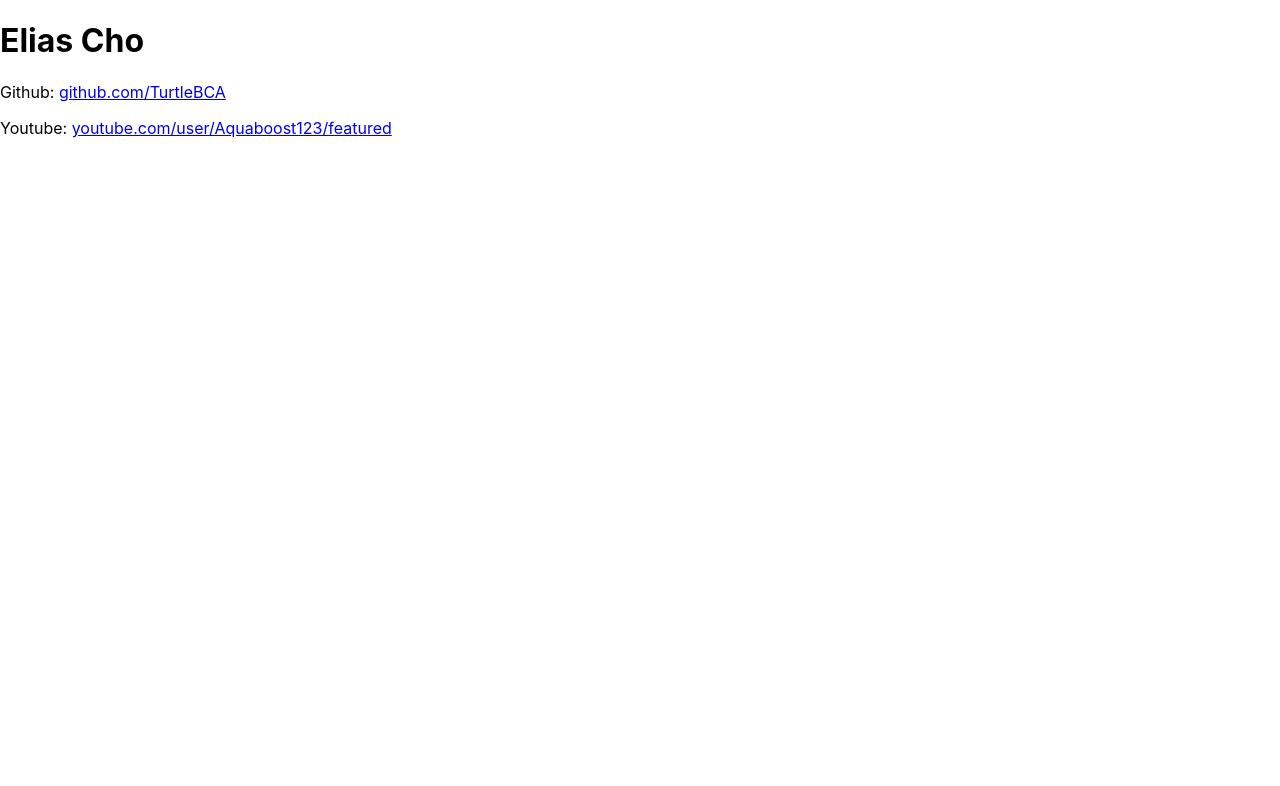
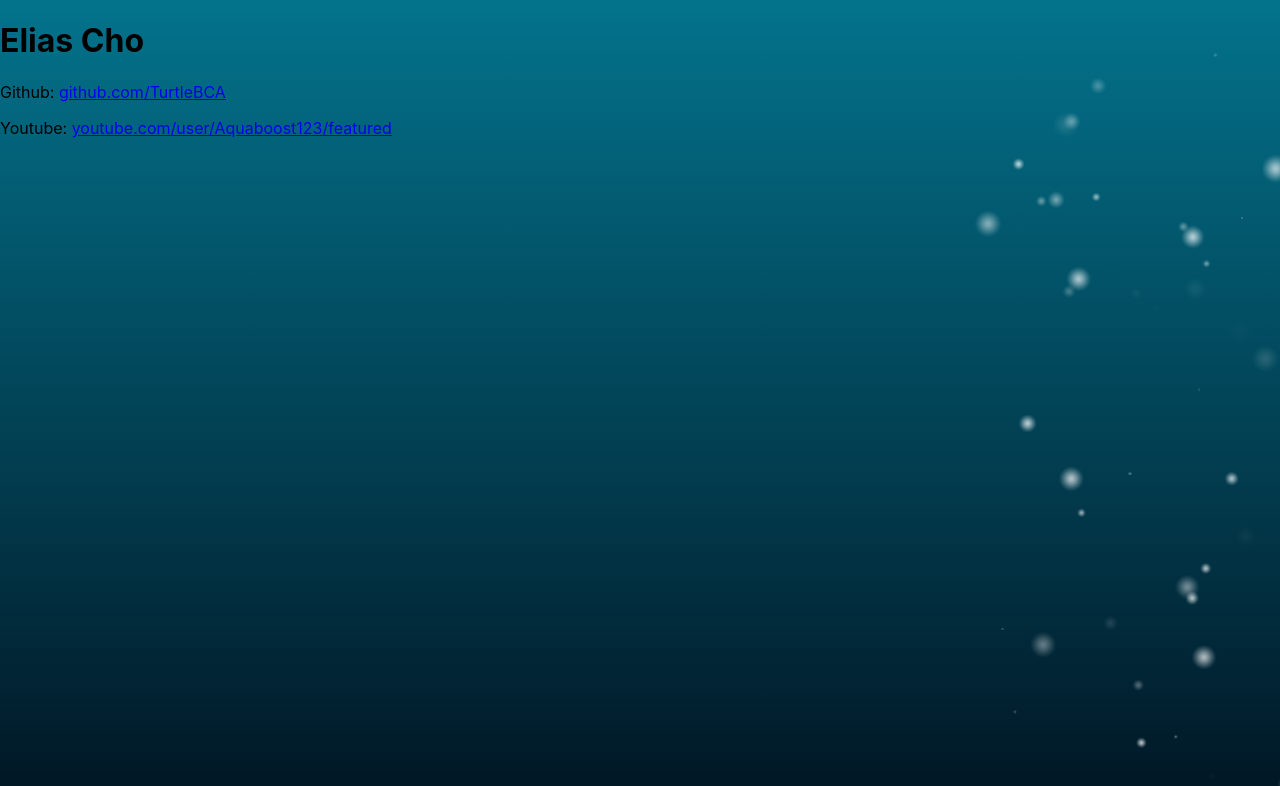
Before and after one commit to TurtlejamEC/Personal-Website, a React (Create React App) app: page / in a window 1280 px wide. Shown: the top 786 px of the page. Built offline with nearby package versions, Linux system fonts and the light colour scheme.

Commit message:
Particle Background component

```diff
--- a/src/components/Header/Header.tsx
+++ b/src/components/Header/Header.tsx
@@ -4,7 +4,7 @@ import BasicInfo from '../BasicInfo/BasicInfo';
 export default class Header extends React.Component {
   render() {
     return (
-      <div className="Header">
+      <div id="Header">
         <BasicInfo />
       </div>
     );
--- /dev/null
+++ b/src/components/ParticleBackground/ParticleAnimation.ts
@@ -0,0 +1,68 @@
+import { WindowDimensions } from '../../types/WindowDimensions';
+
+export default function ParticleAnimation(canvasContext: CanvasRenderingContext2D | null | undefined, windowDimensions: WindowDimensions) {
+
+  const canvas = document.getElementById("BackgroundCanvas") as HTMLCanvasElement;
+  const ctx = canvasContext!;
+
+  // canvas.width = windowDimensions.width;
+  // canvas.height = windowDimensions.height;
+
+  class Particle {
+    x: number;
+    y: number;
+    amplitude: number;
+    dx: number;
+    size: number;
+    oscillation: number;
+    dOscillation: number;
+
+
+    constructor(x: number, y: number, amplitude: number, dx: number, size: number, oscillation: number, dOscillation: number) {
+      this.x = x;
+      this.y = y;
+      this.amplitude = amplitude;
+      this.dx = dx;
+      this.size = size;
+      this.oscillation = oscillation;
+      this.dOscillation = dOscillation;
+    }
+  }
+
+  let particles: Particle[] = [];
+  const numParticles = 300;
+  const maxAmplitude = 1;
+  const minDx = -1;
+  const maxSize = 30;
+  const maxOscillation = 2 * Math.PI;
+  const maxDOscillation = 0.03;
+  for (let i = 0; i < numParticles; i++) {
+    particles.push(new Particle(canvas.width + Math.random() * canvas.width, Math.random() * canvas.height,
+      Math.random() * maxAmplitude, Math.random() * minDx, Math.random() * maxSize,
+      Math.random() * maxOscillation, Math.random() * maxDOscillation));
+  }
+
+  const image = document.getElementById("Particle") as HTMLImageElement;
+
+  console.log("called");
+  function draw() {
+    requestAnimationFrame(draw);
+    ctx.clearRect(0, 0, canvas.width, canvas.height);
+
+    for (let i = 0; i < particles.length; i++) {
+      ctx.globalAlpha = (Math.sin(particles[i].oscillation) + 1) * 0.375;
+      ctx.drawImage(image, particles[i].x, particles[i].y, particles[i].size, particles[i].size);
+
+      let oldX = particles[i].x;
+      particles[i].x += particles[i].dx;
+      particles[i].y += particles[i].amplitude * Math.cos(oldX / 100);
+      particles[i].oscillation += particles[i].dOscillation;
+
+      if (particles[i].x < -particles[i].size) {
+        particles[i].x = canvas.width;
+      }
+    }
+  }
+
+  draw();
+}
--- /dev/null
+++ b/src/components/ParticleBackground/ParticleBackground.css
@@ -0,0 +1,18 @@
+#ParticleBackground {
+  z-index: -1;
+  position: fixed;
+  top: 0;
+  left: 0;
+  background: linear-gradient(to bottom, #03738C 0%, #011624 100%);
+  background-repeat: no-repeat;
+  background-attachment: fixed;
+}
+
+#ParticleDiv {
+  display: none;
+}
+
+#BackgroundCanvas {
+  width: 100%;
+  height: 100%;
+}
--- /dev/null
+++ b/src/components/ParticleBackground/ParticleBackground.tsx
@@ -0,0 +1,41 @@
+import React from 'react';
+import ParticleAnimation from './ParticleAnimation';
+import Particle from '../../assets/Particle.png';
+import { WindowDimensions } from '../../types/WindowDimensions';
+import './ParticleBackground.css';
+
+interface ParticleBackgroundProps {
+  windowDimensions: WindowDimensions;
+}
+
+export default class ParticleBackground extends React.Component<ParticleBackgroundProps> {
+  canvasRef: React.RefObject<HTMLCanvasElement>;
+
+  constructor(props: ParticleBackgroundProps) {
+    super(props);
+
+    this.canvasRef = React.createRef();
+  }
+
+  componentDidMount() {
+    ParticleAnimation(this.canvasRef.current?.getContext('2d'), this.props.windowDimensions);
+  }
+
+  componentDidUpdate() {
+    this.canvasRef.current!.width = this.props.windowDimensions.width;
+    this.canvasRef.current!.height = this.props.windowDimensions.height;
+  }
+
+  render() {
+    return (
+      <div id='ParticleBackground'>
+        <div id='ParticleDiv'>
+          <img id="Particle"
+            src={Particle}
+            width="100" height="100"></img>
+        </div>
+        <canvas id='BackgroundCanvas' width={this.props.windowDimensions.width} height={this.props.windowDimensions.height} ref={this.canvasRef}/>
+      </div>
+    );
+  }
+}
--- a/src/containers/App/App.tsx
+++ b/src/containers/App/App.tsx
@@ -1,11 +1,37 @@
 import React from 'react';
 import Header from '../../components/Header/Header';
+import ParticleBackground from '../../components/ParticleBackground/ParticleBackground';
+import { WindowDimensions } from '../../types/WindowDimensions';
 import './App.css';
 
-export default class App extends React.Component {
+interface AppState {
+  windowDimensions: WindowDimensions;
+}
+
+export default class App extends React.Component<{}, AppState> {
+  constructor(props: {}) {
+    super(props);
+    this.state = {windowDimensions: {width: window.innerWidth, height: window.innerHeight}};
+    this.updateWindowDimensions = this.updateWindowDimensions.bind(this);
+  }
+
+  updateWindowDimensions() {
+    this.setState({ windowDimensions: {width: window.innerWidth, height: window.innerHeight} });
+  }
+
+  componentDidMount() {
+    this.updateWindowDimensions();
+    window.addEventListener('resize', this.updateWindowDimensions);
+  }
+
+  componentWillUnmount() {
+    window.removeEventListener('resize', this.updateWindowDimensions);
+  }
+
   render() {
     return (
-      <div className="App">
+      <div id="App">
+        <ParticleBackground windowDimensions={this.state.windowDimensions} />
         <Header />
       </div>
     );
--- /dev/null
+++ b/src/types/WindowDimensions.ts
@@ -0,0 +1,4 @@
+ export interface WindowDimensions {
+    width: number;
+    height: number;
+}
```
Also changed, not shown: src/assets/Particle.png (added).
